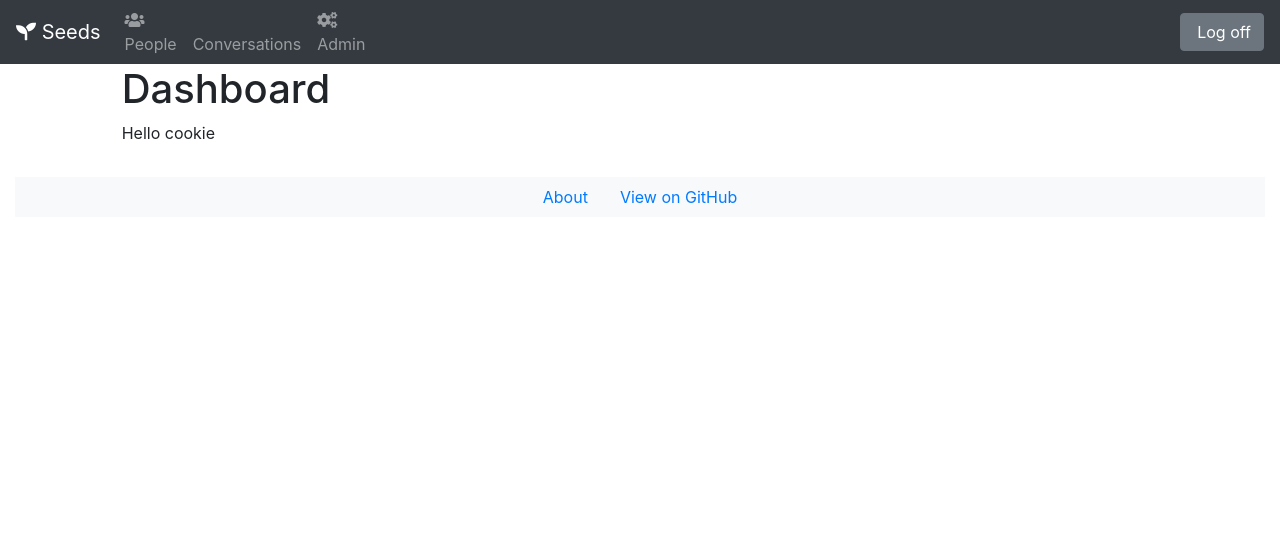
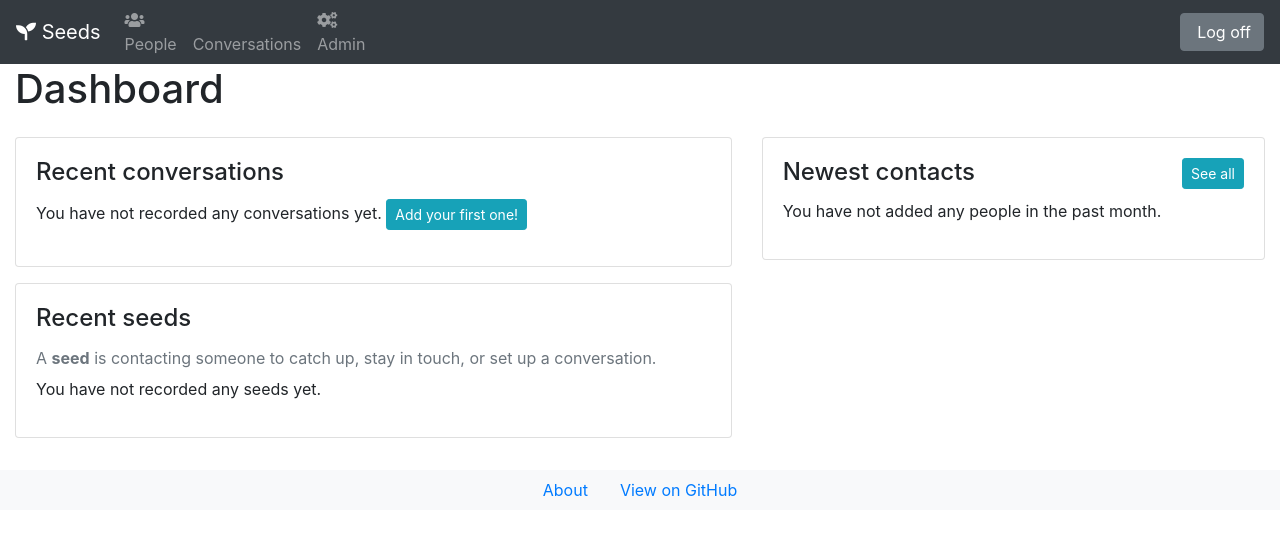
Before and after one commit to jcgiuffrida/seeds, a Django app: a page that uses seeds/templates/home.html in a window 1280 px wide. Shown: the top 535 px of the page. Run offline with Django 3.2, Linux system fonts and the light colour scheme; the visitor is signed in with stand-in values (Sample User, id 1); data that the repository does not hold is empty; some libraries are stand-ins or nearby versions.

Commit message:
Add dashboard

```diff
--- a/scss/app.scss
+++ b/scss/app.scss
@@ -47,6 +47,12 @@ select.select2-enable {
   transition: color 0.15s;
 }
 
+@media(max-width: 767px){
+  .list-group-flush .list-group-item {
+    padding: 0.5rem;
+  }
+}
+
 .list-group-item.hoverable {
   color: $dark;
   transition: color 0.2s;
--- a/seeds/templates/home.html
+++ b/seeds/templates/home.html
@@ -1,12 +1,79 @@
-{% extends "layout.html" %}
+{% extends "layout-wide.html" %}
 
 {% block title %}Home{% endblock %}
 
 {% block content %}
 <div class="row">
-  <div class="col">
+  <div class="col-12 mb-3">
     <h1>Dashboard</h1>
-    <p>Hello cookie</p>
+  </div>
+  <div class="col-12 col-sm-7">
+    <div class="card mb-3">
+      <div class="card-body">
+        <h4 class="card-title">
+          {% if conversation_list %}
+            <a class="btn btn-sm btn-info float-right" href="{% url 'conversation_list' %}">See all</a>
+          {% endif %}
+          Recent conversations
+        </h4>
+        <ul class="list-group list-group-flush">
+          {% for conversation in conversation_list %}
+            {% include 'conversations/list-item.html' with show_person=True %}
+          {% empty %}
+            <p>
+              You have not recorded any conversations yet.
+              <a class="btn btn-sm btn-info" href="{% url 'conversation_create' %}">Add your first one!</a>
+            </p>
+          {% endfor %}
+        </ul>
+      </div>
+    </div>
+
+    <div class="card mb-3">
+      <div class="card-body">
+        <h4 class="card-title">
+          {% if seed_list %}
+            <a class="btn btn-sm btn-info float-right" href="{% url 'conversation_list' %}?seeds=on">See all</a>
+          {% endif %}
+          Recent seeds
+        </h4>
+        <h5>
+          <small class="text-muted">
+            A <b>seed</b> is contacting someone to catch up, stay in touch, or set up a conversation.
+          </small>
+        </h5>
+        <ul class="list-group list-group-flush">
+          {% for conversation in seed_list %}
+            {% include 'conversations/list-item.html' with show_person=True %}
+          {% empty %}
+            <p>
+              You have not recorded any seeds yet.
+            </p>
+          {% endfor %}
+        </ul>
+      </div>
+    </div>
+  </div>
+
+  <div class="col-12 col-sm-5">
+
+    <div class="card mb-3">
+      <div class="card-body">
+        <h4 class="card-title">
+          <a class="btn btn-sm btn-info float-right" href="{% url 'person_list' %}?seeds=on">See all</a>
+          Newest contacts
+        </h4>
+        <ul class="list-group list-group-flush">
+          {% for person in new_people %}
+            {% include 'person/list-item.html' %}
+          {% empty %}
+            <p>
+              You have not added any people in the past month.
+            </p>
+          {% endfor %}
+        </ul>
+      </div>
+    </div>
   </div>
 </div>
 {% endblock %}
--- a/seeds/templates/layout-wide.html
+++ b/seeds/templates/layout-wide.html
@@ -32,8 +32,9 @@
     </div>
     {% endblock body-content %}
 
-    {% include "footer.html" %}
   </div>
+
+  {% include "footer.html" %}
 
   {% block scripts %}{% endblock %}
 
--- /dev/null
+++ b/seeds/templates/person/list-item.html
@@ -0,0 +1,5 @@
+<a class="list-group-item hoverable" href="{% url 'person_detail' person.slug %}">
+  <i class="fas fa-user"></i>
+  {{ person }}
+  <span class="badge badge-secondary float-right">{{ person.city }}</span>
+</a>
--- a/seeds/views.py
+++ b/seeds/views.py
@@ -23,11 +23,17 @@ class Home(TemplateView):
 
     def get_context_data(self):
         context = super(Home, self).get_context_data()
+        new_people = (Person.objects.for_user(self.request.user)
+                .filter(created_on__gte=timezone.now() - timedelta(days=30))
+                .order_by('-created_on'))[:4]
+        conversation_list = (Conversation.objects.for_user(self.request.user)
+                .filter(seed=False))[:4]
+        seed_list = (Conversation.objects.for_user(self.request.user)
+                .filter(seed=True))[:4]
         context.update({
-            'recent_conversations': Conversation.objects.for_user(self.request.user)[:8],
-            'top_people': (Person.objects.for_user(self.request.user)
-                .annotate(num_conversations=Count('conversations'))
-                .order_by('-num_conversations'))[:8],
+            'conversation_list': conversation_list,
+            'seed_list': seed_list,
+            'new_people': new_people,
         })
         return context
 
```
Also changed, not shown: seeds/templates/conversations/list.html (+8 -6 lines), seeds/templates/person/list.html (+2 -6 lines).
